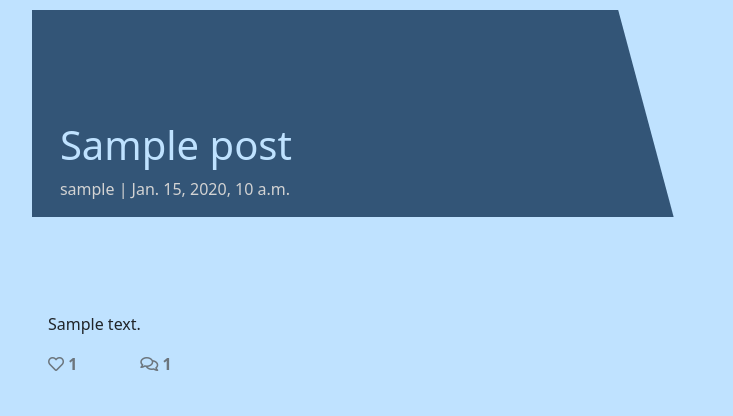
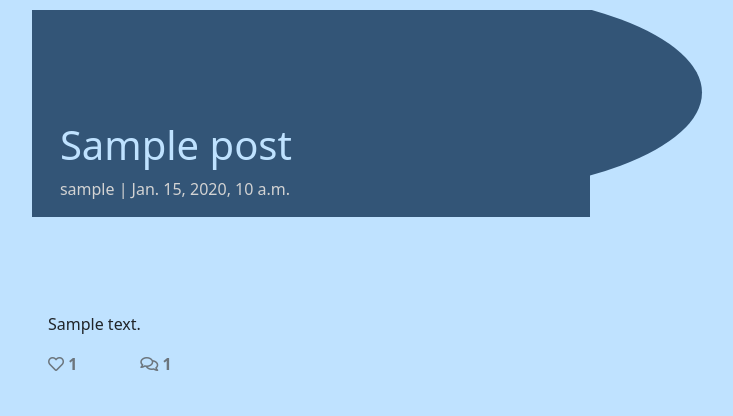
Before and after one commit to Pierreslag/fishingblog, a Django app: a page that uses templates/base.html in a window 1280 px wide. Shown: the part 60-476 px from the top of the page, without its empty margins (50-783 px from the left). Run offline with Django 3.2, Linux system fonts and the light colour scheme; tables that the repository leaves empty hold one stand-in row (values such as "Sample post"); some libraries are stand-ins or nearby versions.

Commit message:
Add and relove some styling

```diff
--- a/static/css/style.css
+++ b/static/css/style.css
@@ -119,14 +119,12 @@ footer a {
 .masthead-image:after {
   content: "";
   position: absolute;
-  top: 0;
-  right: 90%;
+  top: -10%;
+  right: 80%;
   height: 100%;
-  width: 150%;
+  width: 100%;
   background: #335577;
-  -webkit-transform: skew(15deg);
-  -moz-transform: skew(15deg);
-  transform: skew(15deg);
+  border-radius: 50%;
   z-index: 100;
 }
 
@@ -154,31 +152,12 @@ footer a {
   color: lightgray;
 }
 
-/* Styling for signup button */
-.btn-signup {
-  background-color: #23BBBB;
-  color: #fff;
-}
-
-/* Styling for signup button on hover and active */
-.btn-signup:hover,
-.btn-signup:active {
-  background-color: #fff;
-  color: #23BBBB;
-}
-
 /* Styling for links */
 .link {
   color: #23BBBB;
   text-decoration: none;
 }
 
-/* Styling for links on hover and active */
-.link:hover,
-.link:active {
-  color: #445261;
-  text-decoration: underline;
-}
 
 /* Styling for like button */
 .btn-like {
```
